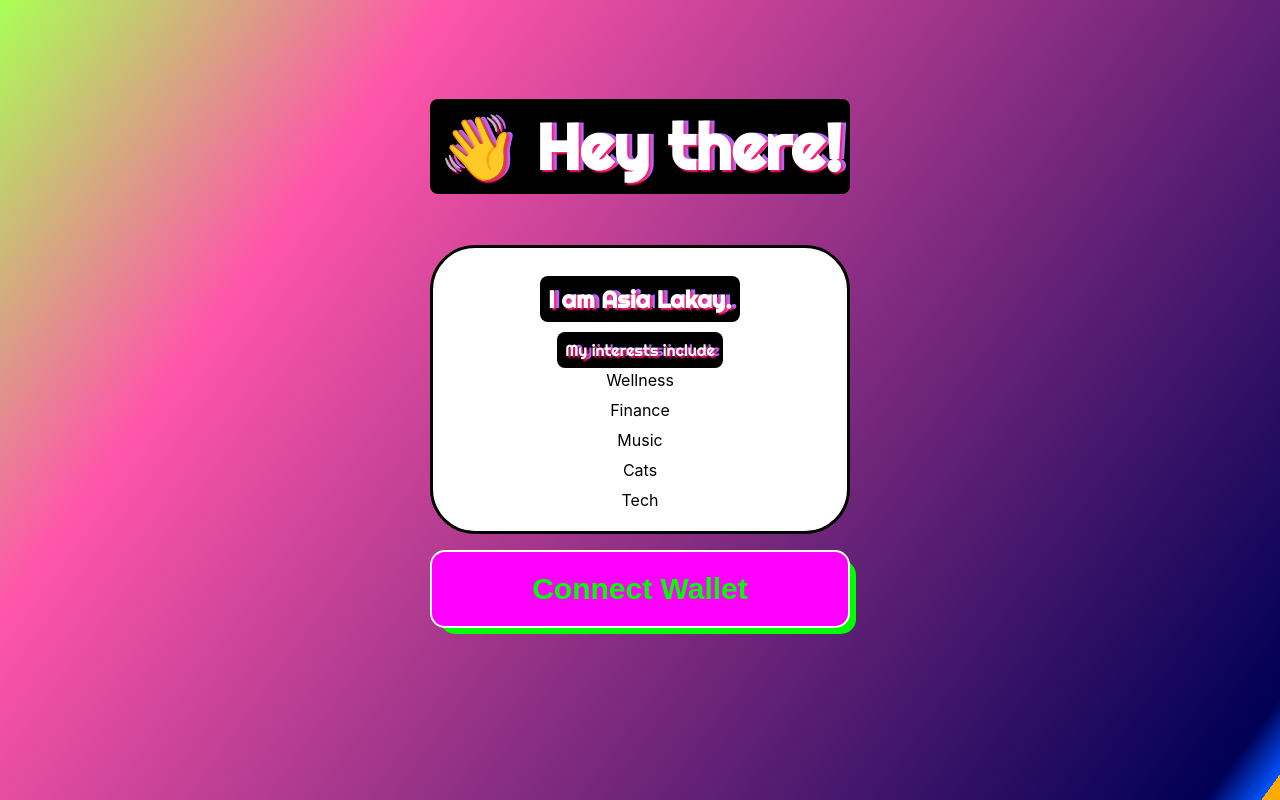
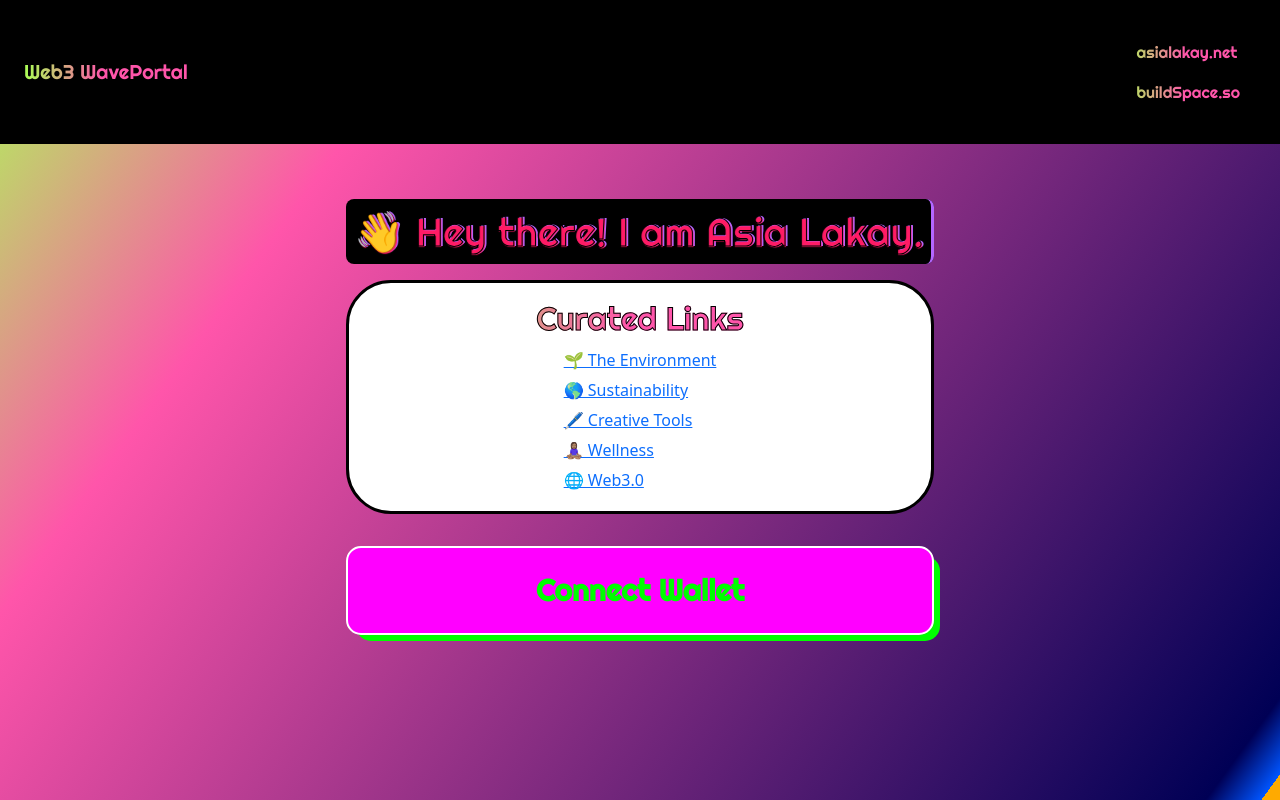
Before and after one commit to asiakay/wave-portal-app, a React (Create React App) app: page / in a window 1280 px wide. Built offline with nearby package versions, Linux system fonts and the light colour scheme.

Commit message:
updated ui

```diff
--- /dev/null
+++ b/postcss.config.js
@@ -0,0 +1,6 @@
+module.exports = {
+  plugins: {
+    tailwindcss: {},
+    autoprefixer: {},
+  },
+}
--- a/src/App.css
+++ b/src/App.css
@@ -1,8 +1,8 @@
 @import url('https://fonts.googleapis.com/css2?family=Lato:wght@300&family=Righteous&display=swap');
 
 body {
-    background: rgb(170,255,85);
-    background: linear-gradient(126deg, rgba(170,255,85,1) 0%, rgba(255,85,170,1) 24%, rgba(0,0,85,1) 96%, rgba(0,85,255,1) 99%, rgba(255,170,0,1) 99%, rgba(255,170,0,1) 100%);
+    background: #aaff55;
+    background: linear-gradient(126deg, rgba(170,255,85,1) 0%, #ff55aa 24%, rgba(0,0,85,1) 96%, rgba(0,85,255,1) 99%, rgba(255,170,0,1) 99%, rgba(255,170,0,1) 100%);
     background-position: center 0;
     background-repeat: no-repeat;
     background-attachment: fixed;
@@ -13,6 +13,62 @@ body {
     -ms-background-size: cover;
 }
 
+#topnav {
+  background-color: #000;
+  padding: 24px;
+  color: #fff;
+}
+
+#brand {
+background: #AAFF55;
+background: linear-gradient(to right, #AAFF55 0%, #FF55AA 48%);
+-webkit-background-clip: text;
+-webkit-text-fill-color: transparent;
+font-family: 'Righteous';
+}
+
+#navtext {
+  color: white;
+}
+
+[href="https://asialakay.net"] {
+  color: #aaff55;
+}
+
+h1 {
+  background: #AAFF55;
+background: linear-gradient(to right, #AAFF55 0%, #FF55AA 48%);
+-webkit-background-clip: text;
+-webkit-text-fill-color: transparent;
+font-family: 'Righteous';
+text-shadow: #000;
+-webkit-text-stroke: 1px black;
+
+}
+
+h2 {
+  background: #AAFF55;
+  background: linear-gradient(to right, #AAFF55 0%, #FF55AA 48%);
+  -webkit-background-clip: text;
+  -webkit-text-fill-color: transparent;
+  font-family: 'Righteous';
+  text-shadow: #000;
+  -webkit-text-stroke: 1px black;
+}
+
+h3 {
+  text-align: center;
+  margin-top: 24px;
+  background: #AAFF55;
+  background: linear-gradient(to right, #AAFF55 0%, #FF55AA 48%);
+  -webkit-background-clip: text;
+  -webkit-text-fill-color: transparent;
+  font-family: 'Righteous';
+  text-shadow: #000;
+  -webkit-text-stroke: 1px black;
+
+
+}
 .mainContainer {
   display: flex;
   justify-content: center;
@@ -48,6 +104,8 @@ button {
     position:relative;
     color:lime;
     border-radius: 15px;
+    font-family: 'Righteous';
+
 
   }
 
@@ -98,11 +156,14 @@ button {
 	color: #fff;
 	display:inline;
 	padding: .5em;
-    text-shadow: 2px 2px 2px #FF1B65, 5px 0px 0px #B467FF;
+    text-shadow: 1px 1px 1px #FF1B65, 2.5px 0px 0px #B467FF;
     font-family: 'Righteous', cursive;
     border-radius: 5px;
     text-align: center;
     border-radius: 45px;
+    border-right: 3px solid #B467FF;
+
+
 }
 
 .name, label {
@@ -134,7 +195,7 @@ button {
   margin-top: 16px;
 }
 
-.text-write {
+#text-write {
   line-height: 30px;
   text-align: center;
   background-color: #fff;
@@ -155,6 +216,69 @@ label {
     color: Black;
     text-align: center;
 }
+
+/* LINK BUTTONS */
+
+#href-buttons
+{
+    cursor: pointer;
+    margin-top: 16px;
+    padding: 8px;
+    border-radius: 5px;
+      background-color: #ff00ff;
+      border: 2px solid white;
+      padding:20px 50px;
+      font-weight: bold;
+      font-size:30px;
+      position:relative;
+      color:lime;
+      border-radius: 15px;
+      font-family: 'Righteous';
+
+
+    }
+
+    #href-buttons{
+      content:'';
+      position:absolute;
+      background-color:lime;
+      top:8px;
+      left:8px;
+      right:-8px;
+      bottom:-8px;
+      z-index:-1;
+      border-radius: 15px;
+
+    }
+
+    /* hover */
+
+   #href-buttons:hover {
+      background-color: black;
+      border: 2px solid lime;
+      padding:20px 50px;
+      font-weight: bold;
+      font-size:30px;
+      position:relative;
+      color:#ffffff;
+      border-radius: 15px;
+
+    }
+
+   #href-buttons:hover:after {
+      content:'';
+      position:absolute;
+      background-color:#000000;
+      border: 2px solid #ff00ff;
+      top:8px;
+      left:8px;
+      right:-8px;
+      bottom:-8px;
+      z-index:-1;
+      border-radius: 15px;
+
+    }
+
 
 .load-9 {
   color: lightgray;
--- a/src/App.js
+++ b/src/App.js
@@ -1,8 +1,11 @@
 import React, { useEffect, useState } from "react";
-import { ListGroup } from "react-bootstrap";
+import { ButtonGroup, /* ListGroup */ } from "react-bootstrap";
 import { ethers } from "ethers";
+import 'bootstrap/dist/css/bootstrap.min.css';
 import "./App.css";
 import abi from "./utils/WavePortal.json";
+import Navigation from "./Navigation";
+
 
 const App = () => {
   const contractABI = abi.abi;
@@ -23,7 +26,8 @@ const App = () => {
       const { ethereum } = window;
 
       if (!ethereum) {
-        console.log("Make sure you have metamask!");
+        console.log("Make sure you have MetaMask!");
+        alert("Make sure you have MetaMask")
         return;
       } else {
         console.log("We have the ethereum object", ethereum);
@@ -42,14 +46,6 @@ const App = () => {
       console.log(error);
     }
   };
-
-  /**
-  * Implement your renderInput method here
-  */
-
-
-
-
 
   /**
   * Implement your connectWallet method here
@@ -175,29 +171,50 @@ const App = () => {
           wavePortalContract.off("NewWave", onNewWave);
       }
   };
-}, []);
+}, [contractABI]);
 
 return (
+  <>
+<div>
+<Navigation/>
+</div>
   <div className="mainContainer">
     <div className="dataContainer">
       <div className="header">
-        <h1><span className="name">👋 Hey there!</span></h1>
+        <h1><span className="name">👋 Hey there! I am Asia Lakay.</span></h1>
       </div> {/* .header */}
 
         <div className="bio">
-        <h2><span className="name">I am Asia Lakay.</span></h2>
-        <span className="name">My interests include</span>
-        <ListGroup variant="flush" id="li">
-        <ListGroup.Item id="li">Wellness</ListGroup.Item>
-        <ListGroup.Item id="li">Finance</ListGroup.Item>
-        <ListGroup.Item id="li">Music</ListGroup.Item>
-        <ListGroup.Item id="li">Cats</ListGroup.Item>
-        <ListGroup.Item id="li">Tech</ListGroup.Item>
-        </ListGroup>
+        <h2><span className="">Curated Links</span></h2>
+
+
+
+       {/*  <div class="btn-group-vertical">
+        <a href="https://padlet.com/asialakay/fvc9yi3h4932" type="button" id="href-buttons">Wellness</a>
+        </div> */}
+
+
+
+        <ButtonGroup vertical aria-label="curated links" /* variant="flush" id="li" */>
+        <a href="https://padlet.com/asialakay/fvc9yi3h4932" role="button" class="href-button" >🌱 The Environment</a>
+        <a href="https://padlet.com/asialakay/fvc9yi3h4932" role="button" class="href-button" >🌎 Sustainability</a>
+        <a href="https://padlet.com/asialakay/ut5ofk1704pjygy7" role="button" class="href-button" >🖊️ Creative Tools</a>
+
+
+        <a href="https://padlet.com/asialakay/fvc9yi3h4932" role="button" class="href-button" >🧘🏽‍♀️ Wellness</a>
+
+        <a href="https://padlet.com/asialakay/loz0p1k78g4zv592" role="button" class="href-button" >🌐 Web3.0</a>
+        </ButtonGroup>
+
+{/*         <ListGroup.Item>💰 Finance</ListGroup.Item>
+        <ListGroup.Item>🎼 Music</ListGroup.Item>
+        <ListGroup.Item>😻 Cats</ListGroup.Item>
+        <ListGroup.Item>👩🏽‍💻 Tech</ListGroup.Item>
+        </ListGroup> */}
 
          </div>{/* .bio */}
 
-
+<p></p>
 
 
 
@@ -205,11 +222,11 @@ return (
 
 
            {currentAccount && (
-                       <div className="text-write">
+                       <div >
+               <h3><span className="name">Want to share? Send your fav links! 🙌 </span></h3>
 
              <form onSubmit={handleSubmit}>
-               <label className="name">Enter Your Message Below</label>
-               <div>
+               <div id="text-write">
                  <textarea
                  value={message}
                  onChange={(e) => setMsgText(e.target.value)}
@@ -218,10 +235,11 @@ return (
                  placeholder="(optional)"
                  />
                </div>
-               <button
+
+             </form>
+             <button
              className="waveButton"
-             onClick={wave} >Send & Wave</button>
-             </form>
+             onClick={wave}>Send & Wave</button>
              </div>
 
            )}
@@ -260,7 +278,8 @@ return (
       );
         })}
     </div> {/* /* .dataContainer * */}
-  </div> /* .mainContainer */
+  </div> {/* .mainContainer */}
+  </>
   );
 };
 
--- /dev/null
+++ b/src/Navigation.js
@@ -0,0 +1,16 @@
+import React from "react";
+import {  Navbar, NavLink } from "react-bootstrap";
+
+const Navigation = () => {
+    return (
+  <Navbar id="topnav">
+      <Navbar.Brand id="brand" href="#">Web3 WavePortal</Navbar.Brand>
+      <Navbar.Toggle />
+      <Navbar.Collapse className="justify-content-end"><Navbar.Text id="navtext">
+     <NavLink href="https://asialakay.net" id="brand">asialakay.net</NavLink>
+     <NavLink href="https://buildspace.so/" id="brand">buildSpace.so</NavLink>
+      </Navbar.Text></Navbar.Collapse>
+  </Navbar>
+    )}
+
+export default Navigation;
--- a/src/index.css
+++ b/src/index.css
@@ -1,3 +1,7 @@
+@tailwind base;
+@tailwind components;
+@tailwind utilities;
+
 body {
   margin: 0;
   font-family: -apple-system, BlinkMacSystemFont, 'Segoe UI', 'Roboto', 'Oxygen',
--- /dev/null
+++ b/tailwind.config.js
@@ -0,0 +1,9 @@
+module.exports = {
+  content: [
+    "./src/**/*.{js, jsx, ts, tsx}",
+  ],
+  theme: {
+    extend: {},
+  },
+  plugins: [],
+}
```
Also changed, not shown: package.json (+8 -2 lines), 1 other file (tests, documents, lock files or other folders).
